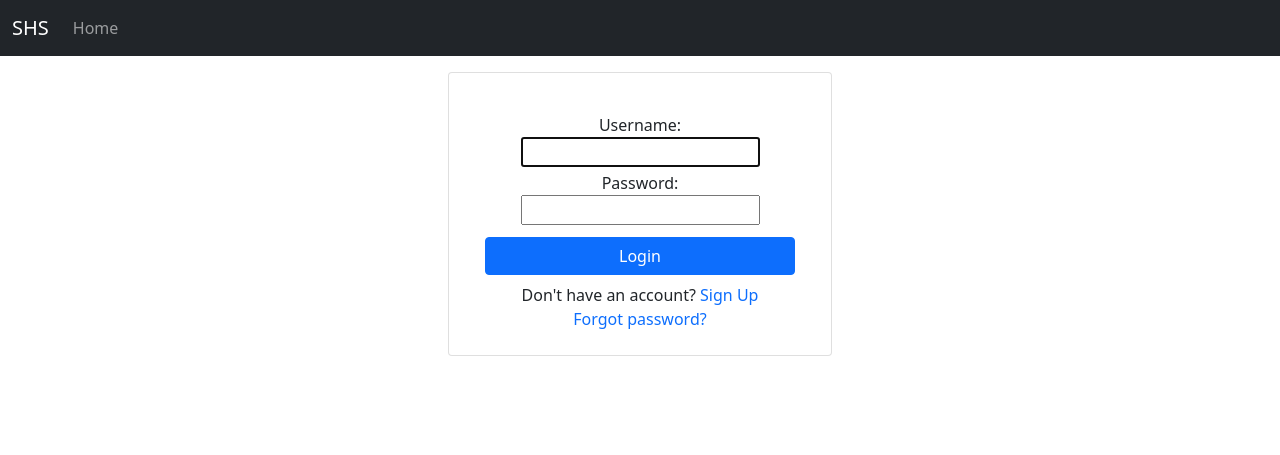
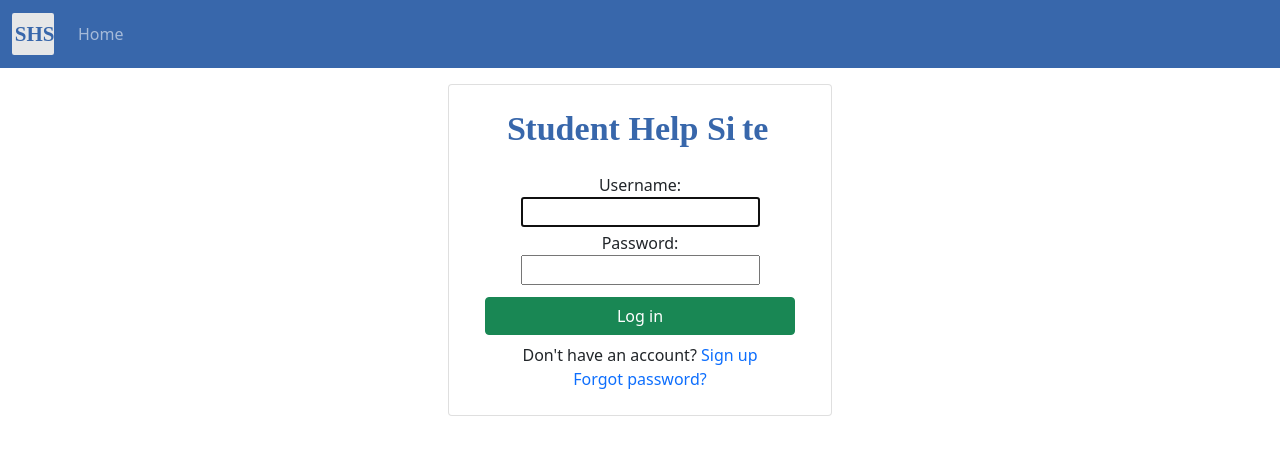
Before and after one commit to hrmian/Student_Help_Site, a Django app: page /accounts/login/ in a window 1280 px wide. Shown: the top 455 px of the page. Run offline with Django 3.2, Linux system fonts and the light colour scheme.

Commit message:
add placeholder images

```diff
--- a/Help_Site/settings.py
+++ b/Help_Site/settings.py
@@ -68,6 +68,10 @@ TEMPLATES = [
     },
 ]
 
+STATICFILES_DIRS = [
+    BASE_DIR / "static"
+]
+
 WSGI_APPLICATION = 'Help_Site.wsgi.application'
 
 
--- a/templates/base.html
+++ b/templates/base.html
@@ -6,13 +6,16 @@
     <meta name="viewport" content="width=device-width, initial-scale=1, shrink-to-fit=no">
     <link href="https://cdn.jsdelivr.net/npm/bootstrap@5.0.2/dist/css/bootstrap.min.css" rel="stylesheet"
           integrity="sha384-EVSTQN3/azprG1Anm3QDgpJLIm9Nao0Yz1ztcQTwFspd3yD65VohhpuuCOmLASjC" crossorigin="anonymous">
+    <link rel="stylesheet" type="text/css" href="{% static 'css/style.css' %}">
     <title>{% block title %}SHS{% endblock %}</title>
 </head>
 <body class="text-center">
-<!-- nav based on example in Bootstrap documentation -->
-<nav class="navbar navbar-expand-lg navbar-dark bg-dark">
+<!-- nav bar based on example in Bootstrap documentation -->
+<nav class="navbar navbar-expand-lg navbar-dark" style="background-color: #3867ab">
     <div class="container-fluid">
-        <span class="navbar-brand mb-0 h1" href="#">SHS</span>
+        <a class="navbar-brand" href="#">
+            <img src="{% static "images/logo_square.svg" %}" alt="" width="42">
+        </a>
         <button class="navbar-toggler" type="button" data-bs-toggle="collapse" data-bs-target="#navbarSupportedContent"
                 aria-controls="navbarSupportedContent" aria-expanded="false" aria-label="Toggle navigation">
             <span class="navbar-toggler-icon"></span>
@@ -20,7 +23,7 @@
         <div class="collapse navbar-collapse" id="navbarSupportedContent">
             <ul class="navbar-nav me-auto mb-2 mb-lg-0">
                 <li class="nav-item">
-                    <a class="nav-link" aria-current="page" href="">Home</a>
+                    <a class="nav-link" aria-current="page" href="{% url 'home' %}">Home</a>
                 </li>
             </ul>
             <span class="navbar-text mx-4">
--- a/templates/registration/login.html
+++ b/templates/registration/login.html
@@ -1,11 +1,14 @@
 {% extends 'base.html' %}
+{% load static %}
 {% block content %}
     <br>
     <div class="card" style="width: 24rem;">
         <div class="card-body m-2">
             <form action="" method="post">
                 {% csrf_token %}
-                <p></p>
+                <div class="mb-4">
+                    <img src="{% static "images/logo_text.svg" %}" width="280">
+                </div>
                 {% if form.non_field_errors %}
                     <div class="alert alert-danger" role="alert">
                         {% for error in form.non_field_errors %}
@@ -19,12 +22,12 @@
                         {{ field }}
                     </div>
                 {% endfor %}
-                <button type="submit" class="btn btn-primary w-100 my-2">Login</button>
+                <button type="submit" class="btn btn-success w-100 my-2">Log in</button>
                 <br>
                 <div class="row align-items-center no-gutters">
                     <span>
                         Don't have an account?
-                        <a class="card-link text-decoration-none" href="/">Sign Up</a>
+                        <a class="card-link text-decoration-none" href="/">Sign up</a>
                     </span>
                 </div>
                 <div class="row align items-center">
```
Also changed, not shown: static/css/style.css (added), static/images/logo_square.svg (added), static/images/logo_text.svg (added).
